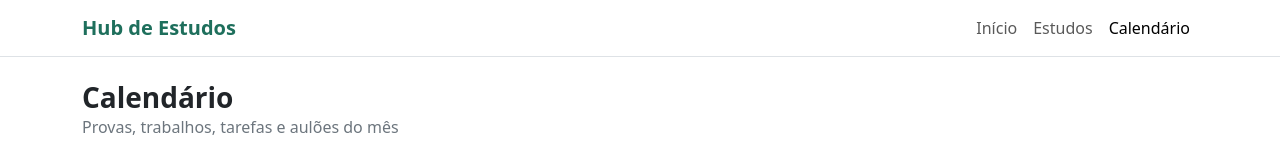
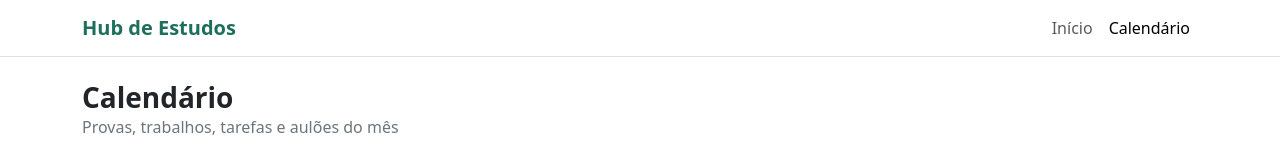
Before and after one commit to ICEI-PUC-Minas-CC-TI/TI2-Projeto-HUB, a website: page codigo/public/modulos/calendario/cadastro-eventos.html in a window 1280 px wide. Shown: the top 153 px of the page. Drawn offline with nearby package versions, Linux system fonts and the light colour scheme; no server answers.

Commit message:
Remove link para Estudos do menu do calendário (página ainda não existe neste branch)

```diff
--- a/codigo/public/modulos/calendario/cadastro-eventos.html
+++ b/codigo/public/modulos/calendario/cadastro-eventos.html
@@ -22,7 +22,6 @@
                 <div class="collapse navbar-collapse" id="menu">
                     <ul class="navbar-nav ms-auto">
                         <li class="nav-item"><a class="nav-link" href="../../index.html">Início</a></li>
-                        <li class="nav-item"><a class="nav-link" href="../estudos/cadastro-estudos.html">Estudos</a></li>
                         <li class="nav-item"><a class="nav-link active" href="cadastro-eventos.html">Calendário</a></li>
                     </ul>
                 </div>
```
